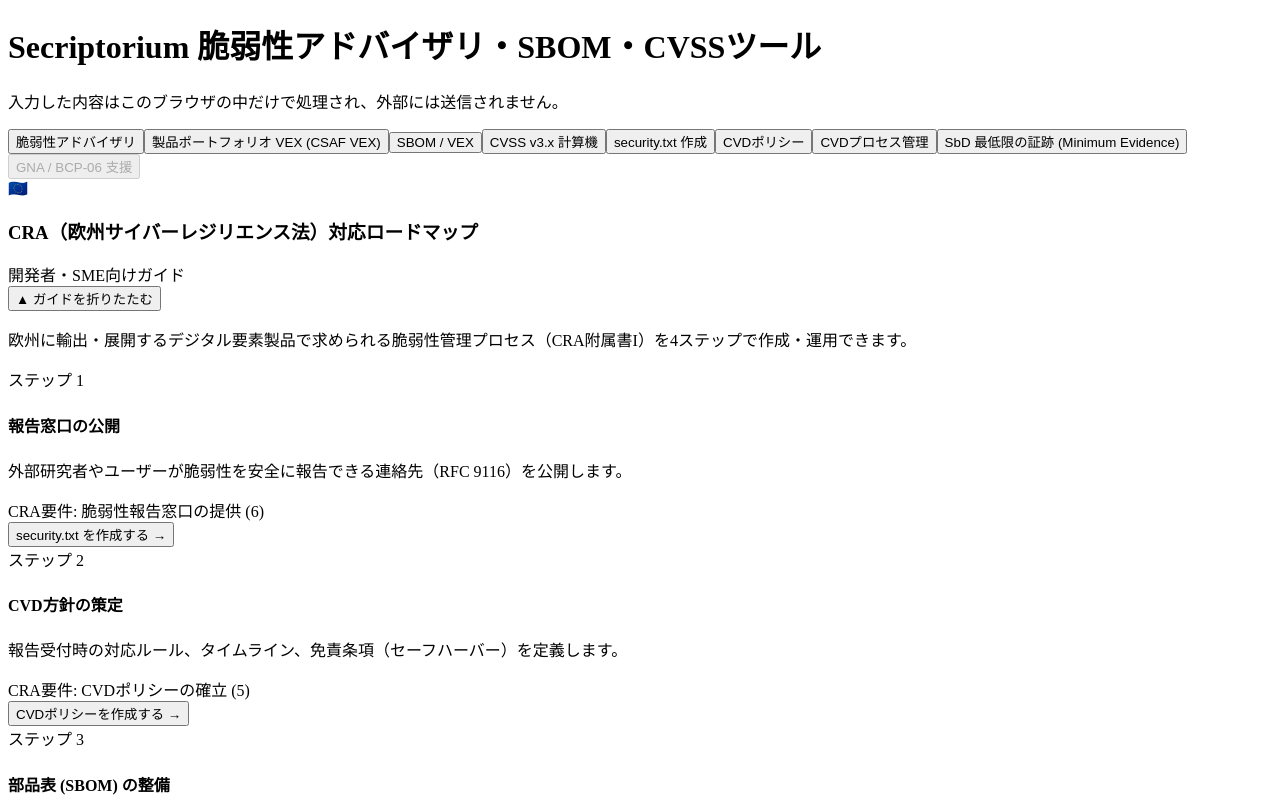
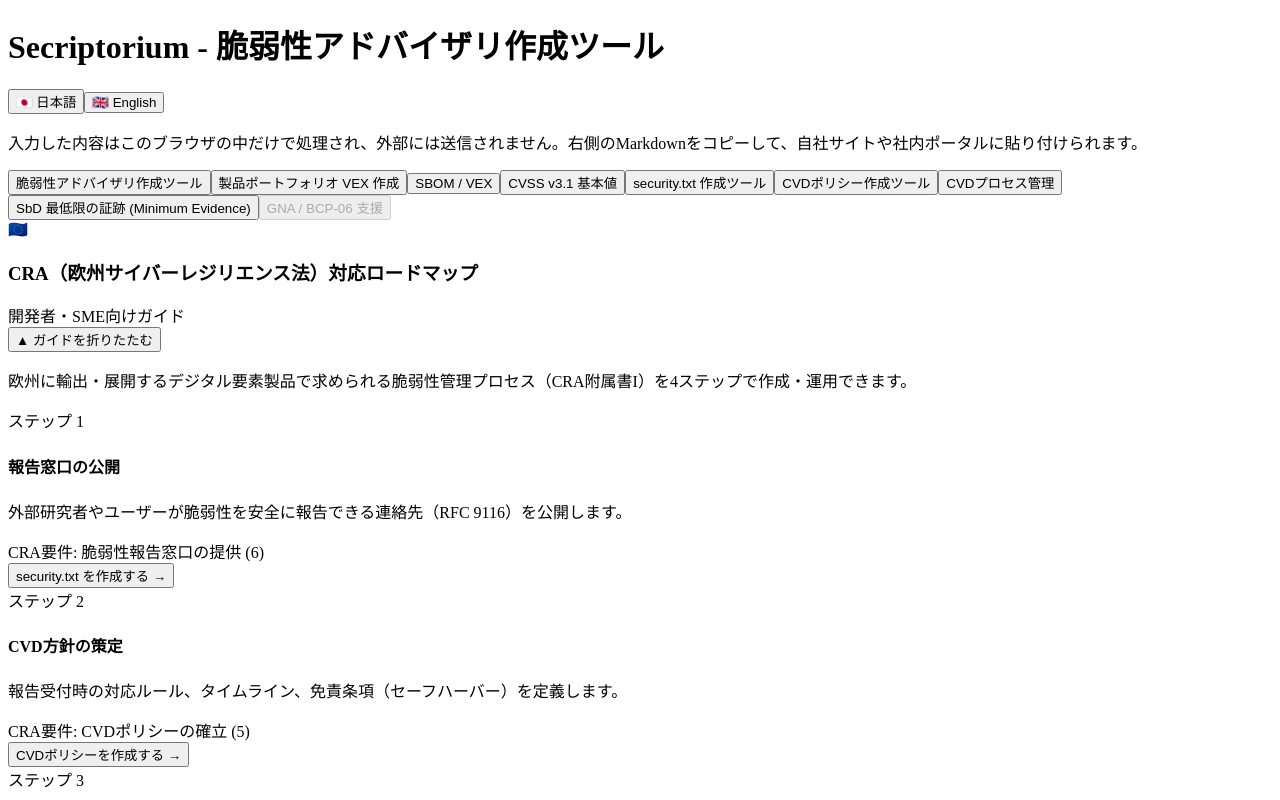
Before and after one commit to Lex0xF0C/secriptorium, a Vue app: page / in a window 1280 px wide. Shown: the top 800 px of the page. Built offline with nearby package versions, Linux system fonts and the light colour scheme.

Commit message:
Update mode definitions and language switcher
Refactor mode definitions to use computed properties for dynamic labels based on language selection.

```diff
--- a/src/App.vue
+++ b/src/App.vue
@@ -1,6 +1,5 @@
-<!-- src/App.vue 抜粋 -->
 <script setup lang="ts">
-import { ref, shallowRef } from 'vue'
+import { ref, shallowRef, computed } from 'vue'
 import AdvisoryMode from './modes/AdvisoryMode.vue'
 import SbomMode from './modes/SbomMode.vue'
 import VexMode from './modes/VexMode.vue'
@@ -8,41 +7,37 @@ import CvssCalculatorMode from './modes/CvssCalculatorMode.vue'
 import SecurityTxtMode from './modes/SecurityTxtMode.vue'
 import CvdPolicyMode from './modes/CvdPolicyMode.vue'
 import CvdProcessMode from './modes/CvdProcessMode.vue'
+import SbdAttestationMode from './modes/SbdAttestationMode.vue'
 import GnaMode from './modes/GnaMode.vue'
-import SbdAttestationMode from './modes/SbdAttestationMode.vue'
-import CraGuide from './components/CraGuide.vue' // ★ CRAガイドコンポーネントを追加
-import { I18N_JA } from './lib/i18n-ja'
+import CraGuide from './components/CraGuide.vue'
+import { useI18n } from './lib/i18n'
 
-type ModeKey = 'advisory' | 'vex' | 'sbom' | 'cvss' | 'securitytxt' | 'cvd' | 'cvdprocess' | 'sbdattestation' |'gna'
+type ModeKey = 'advisory' | 'vex' | 'sbom' | 'cvss' | 'securitytxt' | 'cvd' | 'cvdprocess' | 'sbdattestation' | 'gna'
 
-interface ModeItem {
-  key: ModeKey
-  label: string
-  component: any
-  enabled: boolean
-}
+const { lang, setLanguage, t } = useI18n()
 
 const currentModeKey = ref<ModeKey>('advisory')
 const currentComponent = shallowRef(AdvisoryMode)
 
-const modes: ModeItem[] = [
-  { key: 'advisory', label: '脆弱性アドバイザリ', component: AdvisoryMode, enabled: true },
-  { key: 'vex', label: '製品ポートフォリオ VEX (CSAF VEX)', component: VexMode, enabled: true },
-  { key: 'sbom', label: 'SBOM / VEX', component: SbomMode, enabled: true },
-  { key: 'cvss', label: 'CVSS v3.x 計算機', component: CvssCalculatorMode, enabled: true },
-  { key: 'securitytxt', label: 'security.txt 作成', component: SecurityTxtMode, enabled: true },
-  { key: 'cvd', label: 'CVDポリシー', component: CvdPolicyMode, enabled: true },
-  { key: 'cvdprocess', label: 'CVDプロセス管理', component: CvdProcessMode, enabled: true },
-  { key: 'sbdattestation', label: 'SbD 最低限の証跡 (Minimum Evidence)', component: SbdAttestationMode, enabled: true },
-  { key: 'gna', label: I18N_JA.ui?.modeGna || 'GNA / BCP-06 支援', component: GnaMode, enabled: false }
-]
+// 言語切替に応じて動的に表示名が変わるモード定義
+const modes = computed(() => [
+  { key: 'advisory' as ModeKey, label: t.value.ui.h1 || '脆弱性アドバイザリ', component: AdvisoryMode, enabled: true },
+  { key: 'vex' as ModeKey, label: t.value.vex?.title || '製品ポートフォリオ VEX', component: VexMode, enabled: true },
+  { key: 'sbom' as ModeKey, label: 'SBOM / VEX', component: SbomMode, enabled: true },
+  { key: 'cvss' as ModeKey, label: t.value.ui.cvssl || 'CVSS v3.x 計算機', component: CvssCalculatorMode, enabled: true },
+  { key: 'securitytxt' as ModeKey, label: t.value.ui.securityTxtTitle || 'security.txt 作成', component: SecurityTxtMode, enabled: true },
+  { key: 'cvd' as ModeKey, label: t.value.cvdUi?.cvdTitle || 'CVDポリシー', component: CvdPolicyMode, enabled: true },
+  { key: 'cvdprocess' as ModeKey, label: t.value.ui.modeCvdProcess || 'CVDプロセス管理', component: CvdProcessMode, enabled: true },
+  { key: 'sbdattestation' as ModeKey, label: t.value.ui.modeSbdAttestation || 'SbD 最低限の証跡', component: SbdAttestationMode, enabled: true },
+  { key: 'gna' as ModeKey, label: t.value.ui.modeGna || 'GNA / BCP-06 支援', component: GnaMode, enabled: false }
+])
 
 const switchModeByKey = (key: ModeKey) => {
-  const mode = modes.find(m => m.key === key)
+  const mode = modes.value.find(m => m.key === key)
   if (mode) switchMode(mode)
 }
 
-const switchMode = (mode: ModeItem) => {
+const switchMode = (mode: any) => {
   if (!mode.enabled || !mode.component) return
   currentModeKey.value = mode.key
   currentComponent.value = mode.component
@@ -51,8 +46,29 @@ const switchMode = (mode: ModeItem) => {
 
 <template>
   <header class="top">
-    <h1>Secriptorium 脆弱性アドバイザリ・SBOM・CVSSツール</h1>
-    <p>入力した内容はこのブラウザの中だけで処理され、外部には送信されません。</p>
+    <div class="header-main-bar">
+      <h1>Secriptorium - {{ t.ui.h1 }}</h1>
+      <!-- 言語切替スイッチャー -->
+      <div class="lang-switcher" role="group" aria-label="Language Switcher">
+        <button
+          type="button"
+          class="btn-lang"
+          :class="{ active: lang === 'ja' }"
+          @click="setLanguage('ja')"
+        >
+          🇯🇵 日本語
+        </button>
+        <button
+          type="button"
+          class="btn-lang"
+          :class="{ active: lang === 'en' }"
+          @click="setLanguage('en')"
+        >
+          🇬🇧 English
+        </button>
+      </div>
+    </div>
+    <p>{{ t.ui.intro }}</p>
 
     <div class="modes" role="tablist">
       <button
@@ -70,7 +86,7 @@ const switchMode = (mode: ModeItem) => {
     </div>
   </header>
 
-  <!-- ★ CRA適合ナビゲーションガイド -->
+  <!-- CRA適合ロードマップナビゲーション -->
   <CraGuide :current-mode="currentModeKey" @select-mode="switchModeByKey" />
 
   <main>
@@ -79,3 +95,39 @@ const switchMode = (mode: ModeItem) => {
     </KeepAlive>
   </main>
 </template>
+
+<style scoped>
+.header-main-bar {
+  display: flex;
+  justify-content: space-between;
+  align-items: center;
+  flex-wrap: wrap;
+  gap: 12px;
+}
+.header-main-bar h1 {
+  margin: 0;
+}
+.lang-switcher {
+  display: flex;
+  gap: 4px;
+  background: var(--panel);
+  border: 1px solid var(--line);
+  padding: 3px;
+  border-radius: 6px;
+}
+.btn-lang {
+  font-size: 0.8rem;
+  padding: 4px 8px;
+  background: transparent;
+  border: none;
+  border-radius: 4px;
+  cursor: pointer;
+  color: var(--sub);
+  transition: all 0.15s ease;
+}
+.btn-lang.active {
+  background: var(--accent);
+  color: var(--accent-ink);
+  font-weight: 600;
+}
+</style>
```
